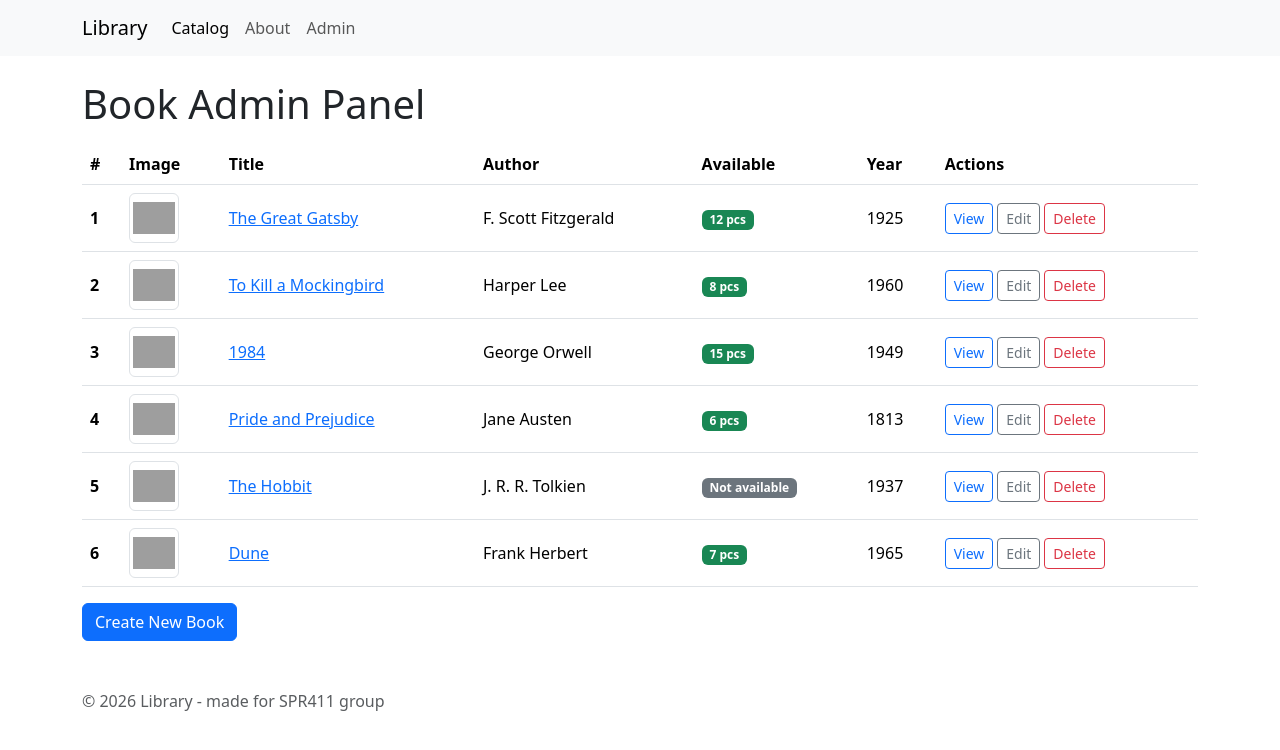
After one commit to Natusx2/Django-Library, a Django app: page /books/admin/ in a window 1280 px wide. The commit adds this page. Shown: the top 750 px of the page. Run offline with Django 5.2, Linux system fonts and the light colour scheme; data comes from the database, SQL or seed files in the repository; both versions use the stored data as it was after the commit; grey boxes are pictures that could not be loaded.

Commit message:
Add custom book admin pages

```diff
--- /dev/null
+++ b/books_app/templates/books/book_admin.html
@@ -0,0 +1,56 @@
+{% extends "layout.html" %}
+
+{% block content %}
+<h1 class="mb-3">Book Admin Panel</h1>
+
+<div class="table-responsive">
+  <table class="table align-middle admin-table">
+    <thead>
+      <tr>
+        <th>#</th>
+        <th>Image</th>
+        <th>Title</th>
+        <th>Author</th>
+        <th>Available</th>
+        <th>Year</th>
+        <th>Actions</th>
+      </tr>
+    </thead>
+    <tbody>
+      {% for book in books %}
+      <tr>
+        <th>{{ book.id }}</th>
+        <td>
+          <img src="{{ book.cover_url }}" class="admin-book-image" alt="{{ book.title }}" />
+        </td>
+        <td>
+          <a href="{% url 'book_detail' book.id %}">{{ book.title }}</a>
+        </td>
+        <td>{{ book.author }}</td>
+        <td>
+          {% if book.available_copies > 0 %}
+          <span class="badge text-bg-success">{{ book.available_copies }} pcs</span>
+          {% else %}
+          <span class="badge text-bg-secondary">Not available</span>
+          {% endif %}
+        </td>
+        <td>{{ book.publication_year }}</td>
+        <td>
+          <div class="d-flex gap-1 flex-wrap">
+            <a href="{% url 'book_detail' book.id %}" class="btn btn-outline-primary btn-sm">View</a>
+            <a href="{% url 'book_edit' book.id %}" class="btn btn-outline-secondary btn-sm">Edit</a>
+            <a href="{% url 'book_delete' book.id %}" class="btn btn-outline-danger btn-sm">Delete</a>
+          </div>
+        </td>
+      </tr>
+      {% empty %}
+      <tr>
+        <td colspan="7" class="text-center text-muted py-4">No books available</td>
+      </tr>
+      {% endfor %}
+    </tbody>
+  </table>
+</div>
+
+<a href="{% url 'book_create' %}" class="btn btn-primary">Create New Book</a>
+{% endblock %}
--- a/books_app/templates/layout.html
+++ b/books_app/templates/layout.html
@@ -43,6 +43,12 @@
                 aria-current="page"
                 href="{% url 'about' %}">About</a>
             </li>
+             <li class="nav-item">
+              <a
+                class="nav-link"
+                aria-current="page"
+                href="{% url 'book_admin' %}">Admin</a>
+            </li>
           </ul>
         </div>
       </div>
--- a/books_app/urls.py
+++ b/books_app/urls.py
@@ -3,5 +3,9 @@ from books_app import views
 
 urlpatterns = [
     path('', views.book_list, name='index'),
+    path('books/admin/', views.book_admin, name='book_admin'),
+    path('books/create/', views.book_create, name='book_create'),
     path('books/<int:book_id>/', views.book_detail, name='book_detail'),
+    path('books/<int:book_id>/edit/', views.book_edit, name='book_edit'),
+    path('books/<int:book_id>/delete/', views.book_delete, name='book_delete'),
 ]
--- a/books_app/views.py
+++ b/books_app/views.py
@@ -1,4 +1,4 @@
-from django.shortcuts import get_object_or_404, render
+from django.shortcuts import get_object_or_404, redirect, render
 
 from books_app.models import Book
 
@@ -13,5 +13,62 @@ def book_detail(request, book_id):
     return render(request, 'books/book_detail.html', {'book': book})
 
 
+def book_admin(request):
+    books = Book.objects.all()
+    return render(request, 'books/book_admin.html', {'books': books})
+
+
+def book_create(request):
+    if request.method == 'POST':
+        Book.objects.create(
+            title=request.POST.get('title'),
+            author=request.POST.get('author'),
+            cover_url=request.POST.get('cover_url'),
+            description=request.POST.get('description'),
+            publication_year=request.POST.get('publication_year'),
+            genre=request.POST.get('genre'),
+            available_copies=request.POST.get('available_copies'),
+        )
+        return redirect('book_admin')
+
+    return render(request, 'books/book_form.html', {
+        'title': 'Create Book',
+        'button_text': 'Create',
+        'genres': Book.GENRE_CHOICES,
+    })
+
+
+def book_edit(request, book_id):
+    book = get_object_or_404(Book, id=book_id)
+
+    if request.method == 'POST':
+        book.title = request.POST.get('title')
+        book.author = request.POST.get('author')
+        book.cover_url = request.POST.get('cover_url')
+        book.description = request.POST.get('description')
+        book.publication_year = request.POST.get('publication_year')
+        book.genre = request.POST.get('genre')
+        book.available_copies = request.POST.get('available_copies')
+        book.save()
+        return redirect('book_admin')
+
+    return render(request, 'books/book_form.html', {
+        'title': 'Edit Book',
+        'button_text': 'Save',
+        'book': book,
+        'genres': Book.GENRE_CHOICES,
+    })
+
+
+def book_delete(request, book_id):
+    book = get_object_or_404(Book, id=book_id)
+
+    if request.method == 'POST':
+        book.delete()
+        return redirect('book_admin')
+
+    return render(request, 'books/book_delete.html', {'book': book})
+
+
 def about(request):
     return render(request, 'books/about.html')
--- a/static/styles.css
+++ b/static/styles.css
@@ -24,6 +24,24 @@
     padding: 20px;
 }
 
+.admin-table th,
+.admin-table td {
+    vertical-align: middle;
+}
+
+.admin-book-image {
+    width: 50px;
+    height: 50px;
+    object-fit: contain;
+    border: 1px solid #dee2e6;
+    border-radius: 6px;
+    padding: 3px;
+}
+
+.book-form {
+    max-width: 100%;
+}
+
 @media (max-width: 767px) {
     .book-detail-image-wrap {
         min-height: 300px;
```
Also changed, not shown: books_app/admin.py (+12 -1 lines), books_app/templates/books/book_delete.html (added, +15 -0 lines), books_app/templates/books/book_form.html (added, +100 -0 lines), db.sqlite3.
